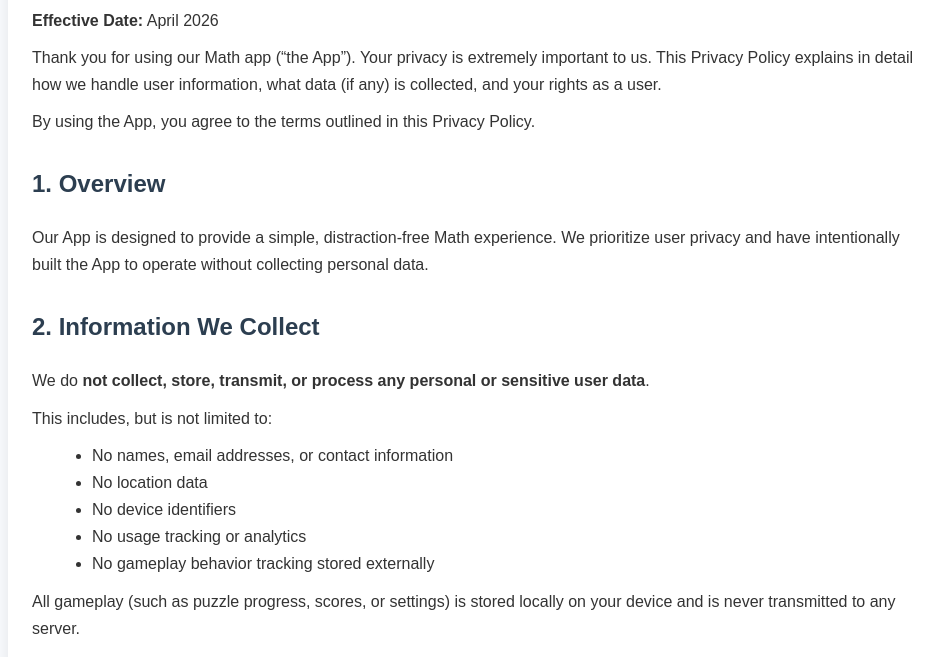
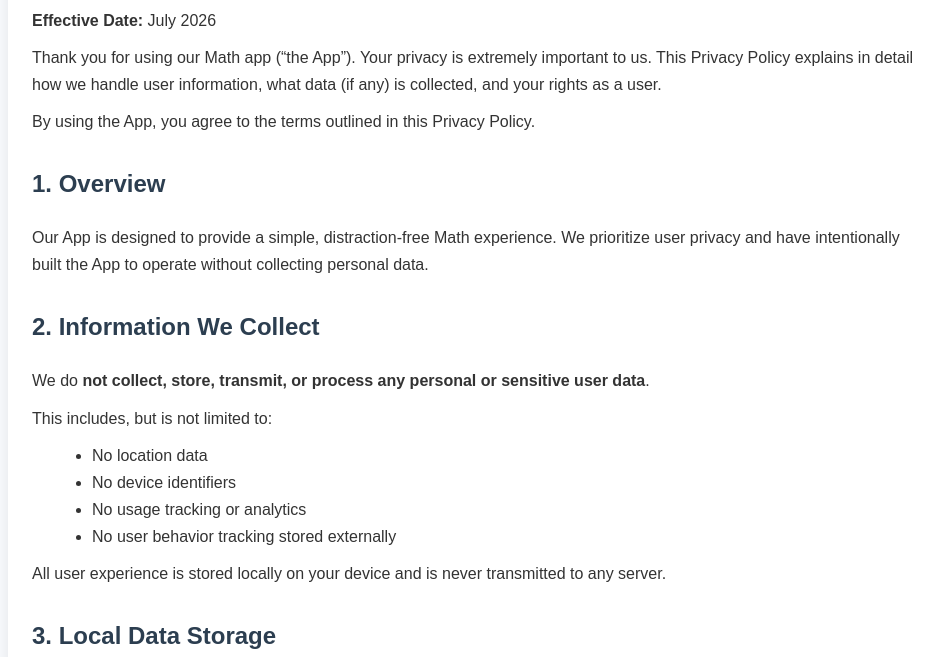
Before and after one commit to ajayelango/Math, a plain HTML site: page index.html in a window 1280 px wide. Shown: the part 143-800 px from the top of the page, without its empty margins (158-1101 px from the left). Drawn offline with Linux system fonts and the light colour scheme.

Commit message:
Update index.html
minor modifications

```diff
--- a/index.html
+++ b/index.html
@@ -93,7 +93,7 @@
 </head>
 <body>
 
-<p><strong>Effective Date:</strong> April 2026</p>
+<p><strong>Effective Date:</strong> July 2026</p>
 
 <p>
     Thank you for using our Math app (“the App”). Your privacy is extremely important to us.
@@ -119,15 +119,14 @@
 
 <p>This includes, but is not limited to:</p>
 <ul>
-    <li>No names, email addresses, or contact information</li>
     <li>No location data</li>
     <li>No device identifiers</li>
     <li>No usage tracking or analytics</li>
-    <li>No gameplay behavior tracking stored externally</li>
+    <li>No user behavior tracking stored externally</li>
 </ul>
 
 <p>
-    All gameplay (such as puzzle progress, scores, or settings) is stored locally
+    All user experience is stored locally
     on your device and is never transmitted to any server.
 </p>
 
@@ -137,7 +136,6 @@
     This may include:
 </p>
 <ul>
-    <li>Game progress (current puzzle state)</li>
     <li>User preferences (e.g., difficulty level, settings)</li>
     <li>Walkthrough/tutorial completion status</li>
 </ul>
@@ -166,7 +164,7 @@
 
 <p>This means:</p>
 <ul>
-    <li>No analytics SDKs (e.g., Firebase Analytics)</li>
+    <li>No analytics SDKs </li>
     <li>No advertising networks</li>
     <li>No tracking tools</li>
     <li>No external APIs that collect personal data</li>
```
